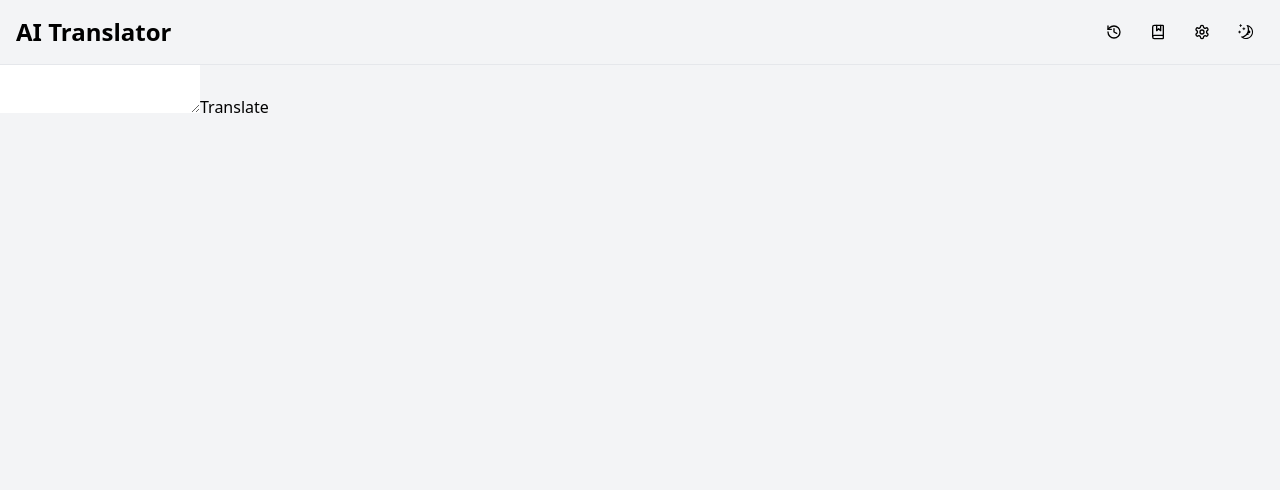
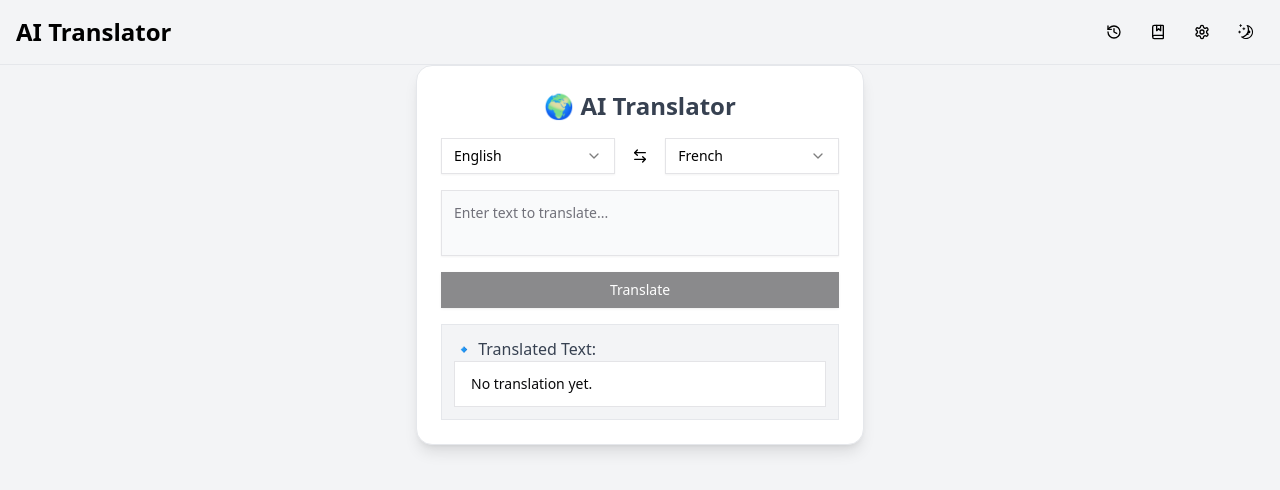
Before and after one commit to samuel1034/QuickLang, a Next.js app: page / in a window 1280 px wide. Shown: the top 490 px of the page. Built offline with nearby package versions, Linux system fonts and the light colour scheme.

Commit message:
Almost finished version

```diff
--- a/src/app/api/translate/route.js
+++ b/src/app/api/translate/route.js
@@ -1,4 +1,21 @@
 import { HfInference } from "@huggingface/inference";
+
+const LANG_MAP = {
+    eng: "en", fra: "fr", spa: "es", deu: "de", zho: "zh",
+    ita: "it", nld: "nl", rus: "ru", jpn: "ja",
+};
+
+const VALID_COMBINATIONS = {
+    eng: ["fra", "spa", "deu", "zho", "nld", "ita", "rus", "jpn"],
+    fra: ["eng", "spa", "deu", "ita"],
+    spa: ["eng", "fra", "deu", "ita"],
+    deu: ["eng", "fra", "spa", "ita"],
+    zho: ["eng"],
+    nld: ["eng"],
+    ita: ["eng", "fra", "spa", "deu"],
+    rus: ["eng"],
+    jpn: ["eng"],
+};
 
 export async function POST(req) {
     try {
@@ -9,9 +26,10 @@ export async function POST(req) {
             });
         }
 
-        const body = await req.json(); // Parse request JSON
+        const body = await req.json();
+        const { source, srcLang, tgtLang } = body;
 
-        if (!body.source || !body.srcLang || !body.tgtLang) {
+        if (!source || !srcLang || !tgtLang) {
             return new Response(JSON.stringify({ error: "Missing required fields" }), {
                 status: 400,
                 headers: { "Content-Type": "application/json" },
@@ -28,14 +46,26 @@ export async function POST(req) {
 
         const hf = new HfInference(apiKey);
 
-        console.log("📡 Requesting translation from Hugging Face...");
-        console.log("🔹 Input Text:", body.source);
-        console.log("🔹 Source Lang:", body.srcLang, "| Target Lang:", body.tgtLang);
+        // Convert to ISO-639-1 codes
+        const srcCode = LANG_MAP[srcLang] || srcLang;
+        const tgtCode = LANG_MAP[tgtLang] || tgtLang;
+
+        // Check if language combination is valid
+        if (!VALID_COMBINATIONS[srcLang] || !VALID_COMBINATIONS[srcLang].includes(tgtLang)) {
+            return new Response(JSON.stringify({ error: "Unsupported language pair" }), {
+                status: 400,
+                headers: { "Content-Type": "application/json" },
+            });
+        }
+
+        const model = `Helsinki-NLP/opus-mt-${srcCode}-${tgtCode}`;
+        console.log("📡 Using Model:", model);
+        console.log("🔹 Input Text:", source);
+        console.log("🔹 Source Lang:", srcCode, "| Target Lang:", tgtCode);
 
         const translation = await hf.translation({
-            model: "Helsinki-NLP/opus-mt-en-es",
-            inputs: body.source,
-            parameters: { src_lang: body.srcLang, tgt_lang: body.tgtLang },
+            model,
+            inputs: source,
         });
 
         console.log("✅ Translation Response:", translation);
@@ -46,7 +76,7 @@ export async function POST(req) {
         );
     } catch (error) {
         console.error("❌ Translation Error:", error);
-        return new Response(JSON.stringify({ error: "Failed to query Hugging Face" }), {
+        return new Response(JSON.stringify({ error: "Failed to query Hugging Face", details: error.message }), {
             status: 500,
             headers: { "Content-Type": "application/json" },
         });
--- a/src/app/components/Translator.jsx
+++ b/src/app/components/Translator.jsx
@@ -1,22 +1,148 @@
-"use client"
+"use client";
 import { useState } from "react";
 import useTranslator from "../../../utils/translate";
+import {
+    Select,
+    SelectContent,
+    SelectItem,
+    SelectTrigger,
+    SelectValue,
+} from "@/components/ui/select"; // shadcn/ui Select
+import { Button } from "@/components/ui/button"; // shadcn/ui Button
+import { Textarea } from "@/components/ui/textarea"; // shadcn/ui Textarea
+import { Alert, AlertDescription } from "@/components/ui/alert"; // shadcn/ui Alert
+import { Loader2 } from "lucide-react"; // Spinner icon
+import { ArrowLeftRight } from "lucide-react"; // Swap icon
+
+// Language Code to Full Name Mapping
+const LANGUAGE_MAP = {
+    eng: "English",
+    fra: "French",
+    spa: "Spanish",
+    deu: "German",
+    zho: "Chinese",
+    nld: "Dutch",
+    ita: "Italian",
+    rus: "Russian",
+    jpn: "Japanese",
+};
+
+// Valid Language Combinations (Updated to Remove Unsupported Pairs)
+const VALID_COMBINATIONS = {
+    eng: ["fra", "spa", "deu", "zho", "nld", "ita", "rus"], // Removed "jpn" (English to Japanese)
+    fra: ["eng", "spa", "deu"],
+    spa: ["eng", "fra", "deu", "ita"],
+    deu: ["eng", "fra", "spa", "ita"],
+    zho: ["eng"],
+    nld: ["eng"],
+    ita: ["eng", "spa", "deu"],
+    rus: ["eng"],
+    jpn: [], // Japanese has no valid target languages in this configuration
+};
 
 export default function Translator() {
-    const { translateText } = useTranslator(); // 🛠️ 确保解构 `translateText`
+    const { translateText } = useTranslator();
     const [text, setText] = useState("");
     const [translated, setTranslated] = useState("");
+    const [srcLang, setSrcLang] = useState("eng");
+    const [tgtLang, setTgtLang] = useState("fra");
+    const [loading, setLoading] = useState(false);
 
     const handleTranslate = async () => {
-        const result = await translateText(text, "eng", "fra"); // 示例：英翻法
-        setTranslated(result);
+        if (!text.trim()) return;
+        setLoading(true);
+        try {
+            const result = await translateText(text, srcLang, tgtLang);
+            setTranslated(result);
+        } catch (error) {
+            setTranslated("⚠️ Translation failed. Please try again.");
+        }
+        setLoading(false);
+    };
+
+    const swapLanguages = () => {
+        const temp = srcLang;
+        setSrcLang(tgtLang);
+        setTgtLang(temp);
+        setTranslated(""); // Clear previous translation when swapping languages
     };
 
     return (
-        <div>
-            <textarea value={text} onChange={(e) => setText(e.target.value)} />
-            <button onClick={handleTranslate}>Translate</button>
-            <p>{translated}</p>
+        <div className="max-w-md mx-auto p-6 bg-white shadow-lg rounded-2xl border border-gray-200">
+            {/* Header */}
+            <h2 className="text-2xl font-semibold mb-4 text-center text-gray-700">🌍 AI Translator</h2>
+
+            {/* Language Selection */}
+            <div className="flex items-center gap-2 mb-4">
+                {/* Source Language Dropdown */}
+                <Select value={srcLang} onValueChange={(value) => setSrcLang(value)}>
+                    <SelectTrigger className="w-[180px]">
+                        <SelectValue placeholder="Source Language" />
+                    </SelectTrigger>
+                    <SelectContent>
+                        {Object.keys(VALID_COMBINATIONS).map((lang) => (
+                            <SelectItem key={lang} value={lang}>
+                                {LANGUAGE_MAP[lang]}
+                            </SelectItem>
+                        ))}
+                    </SelectContent>
+                </Select>
+
+                {/* Swap Languages Button */}
+                <Button variant="ghost" size="icon" onClick={swapLanguages}>
+                    <ArrowLeftRight className="h-4 w-4" />
+                </Button>
+
+                {/* Target Language Dropdown */}
+                <Select value={tgtLang} onValueChange={(value) => setTgtLang(value)}>
+                    <SelectTrigger className="w-[180px]">
+                        <SelectValue placeholder="Target Language" />
+                    </SelectTrigger>
+                    <SelectContent>
+                        {VALID_COMBINATIONS[srcLang].map((lang) => (
+                            <SelectItem key={lang} value={lang}>
+                                {LANGUAGE_MAP[lang]}
+                            </SelectItem>
+                        ))}
+                    </SelectContent>
+                </Select>
+            </div>
+
+            {/* Input Textarea */}
+            <Textarea
+                className="w-full border p-3 rounded-lg bg-gray-50 text-gray-700 resize-none focus:ring-2 focus:ring-blue-400"
+                placeholder="Enter text to translate..."
+                value={text}
+                onChange={(e) => setText(e.target.value)}
+            />
+
+            {/* Translate Button */}
+            <Button
+                className="w-full mt-4 py-3 rounded-lg text-white font-medium transition"
+                onClick={handleTranslate}
+                disabled={loading || !text.trim()}
+            >
+                {loading ? (
+                    <>
+                        <Loader2 className="mr-2 h-4 w-4 animate-spin" />
+                        Translating...
+                    </>
+                ) : (
+                    "Translate"
+                )}
+            </Button>
+
+            {/* Translated Text */}
+            <div className="mt-4 p-3 bg-gray-100 border rounded-lg">
+                <h3 className="font-medium text-gray-700">🔹 Translated Text:</h3>
+                {translated ? (
+                    <p className="mt-1 text-gray-900 font-semibold">{translated}</p>
+                ) : (
+                    <Alert>
+                        <AlertDescription>No translation yet.</AlertDescription>
+                    </Alert>
+                )}
+            </div>
         </div>
     );
 }
--- a/utils/translate.js
+++ b/utils/translate.js
@@ -1,21 +1,26 @@
 export default function useTranslator() {
-    const translateText = async (source, srcLang, tgtLang) => {
+    const translateText = async (text, srcLang, tgtLang) => {
         try {
             const response = await fetch("/api/translate", {
                 method: "POST",
                 headers: { "Content-Type": "application/json" },
-                body: JSON.stringify({ source, srcLang, tgtLang }),
+                body: JSON.stringify({ source: text, srcLang, tgtLang }),
             });
 
-            if (!response.ok) throw new Error(`API error: ${response.status}`);
+            const data = await response.json();
 
-            const data = await response.json();
-            return data.output;
+            if (!response.ok) {
+                throw new Error(data.error || "Translation failed");
+            }
+
+            console.log("🔍 API Response:", data);
+
+            return data.output; // ✅ Ensure correct extraction
         } catch (error) {
-            console.error("Translation Error:", error);
-            return "Translation failed";
+            console.error("❌ Translation Error:", error);
+            return "Error translating text";
         }
     };
 
-    return { translateText }; // 确保返回的是 `{ translateText }`
+    return { translateText };
 }
```
Also changed, not shown: 1 other file (tests, documents, lock files or other folders).
